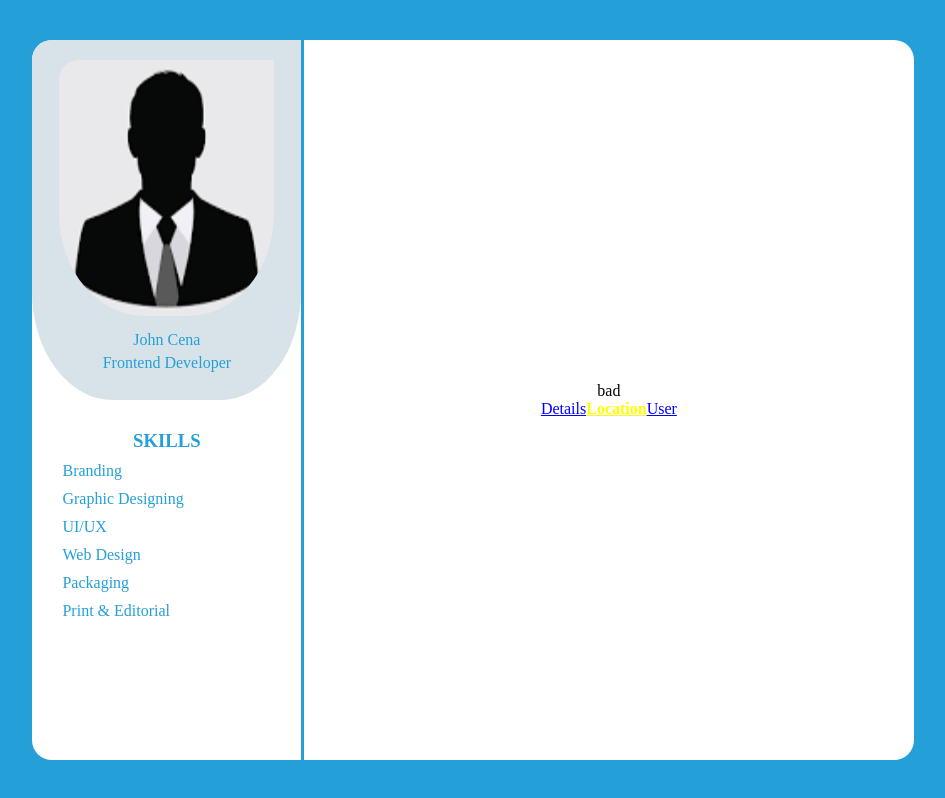
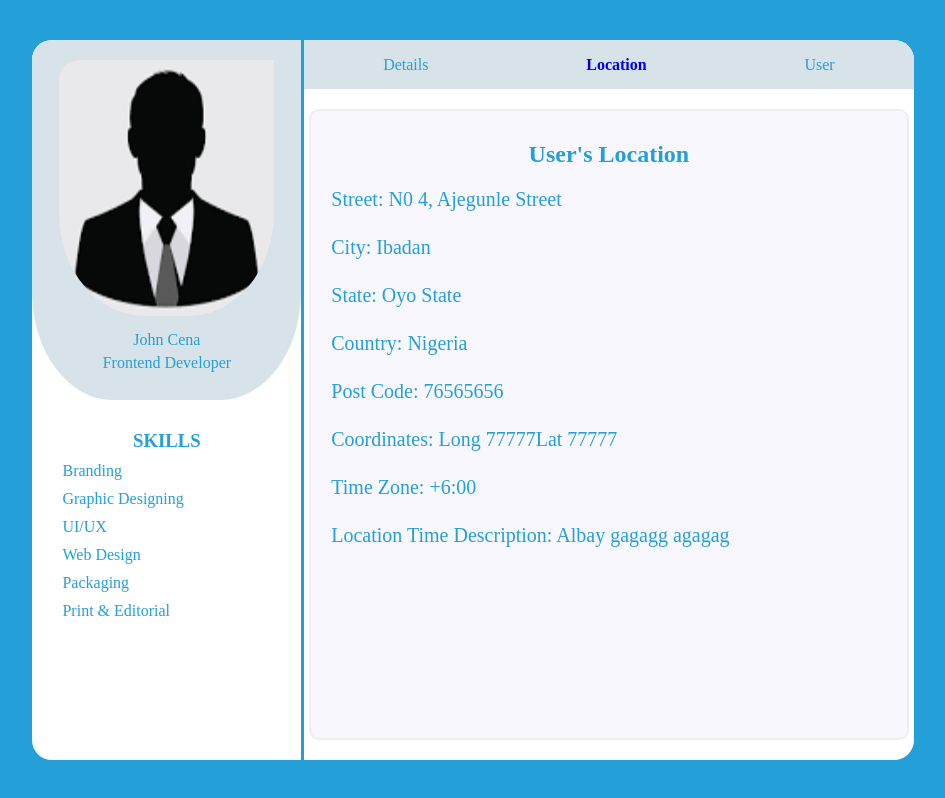
Before and after one commit to abujafar93/altSch-2nd-Assignment-Pagination, a React (Create React App) app: page /location in a window 1280 px wide. Shown: the whole page, without its empty margins (167-1112 px from the left). Built offline with nearby package versions, Linux system fonts and the light colour scheme.

Commit message:
user Details UI completed

```diff
--- a/src/App.js
+++ b/src/App.js
@@ -5,6 +5,7 @@ function App() {
   return (
     <div className="container">
       <UsersDetails />
+      {/* <Users /> */}
       {/* <div className="card">
         <Users />
 
--- a/src/Components/Location.jsx
+++ b/src/Components/Location.jsx
@@ -1,7 +1,36 @@
 import React from "react";
 
 const Location = () => {
-  return <div>Location</div>;
+  return (
+    <div className="navDisplay">
+      <h2>User's Location</h2>
+      <p>
+        Street: <span>N0 4, Ajegunle</span> Street
+      </p>
+      <p>
+        City: <span>Ibadan</span>
+      </p>
+      <p>
+        State: <span>Oyo</span> State
+      </p>
+      <p>
+        Country: <span>Nigeria</span>
+      </p>
+      <p>
+        Post Code: <span>76565656</span>
+      </p>
+      <p>
+        Coordinates: <span>Long 77777</span>
+        <span>Lat 77777</span>
+      </p>
+      <p>
+        Time Zone: <span>+6:00</span>
+      </p>
+      <p>
+        Location Time Description: <span>Albay gagagg agagag</span>
+      </p>
+    </div>
+  );
 };
 
 export default Location;
--- a/src/Components/MembershipInfo.jsx
+++ b/src/Components/MembershipInfo.jsx
@@ -1,7 +1,36 @@
 import React from "react";
 
 const MembershipInfo = () => {
-  return <div>MemberShip Info</div>;
+  return (
+    <div className="navDisplay">
+      <h2>Membership Details</h2>
+      <p>
+        id: <span>name</span>
+        <span>value</span>
+      </p>
+      <p>
+        Registration Date: <span>May 17 1993</span>
+      </p>
+      <p>
+        Member for: <span>23</span> years
+      </p>
+      <p>
+        Password: <span>Male</span>
+      </p>
+      <p>
+        Cell: <span>75756756756</span>
+      </p>
+      <p>
+        salt: <span>abujafar93</span>
+      </p>
+      <p>
+        NAT: <span>Dk</span>
+      </p>
+      <p>
+        uuid: <span>ABdulfatai Quadri</span>
+      </p>
+    </div>
+  );
 };
 
 export default MembershipInfo;
--- a/src/Components/PersonalDetails.jsx
+++ b/src/Components/PersonalDetails.jsx
@@ -1,7 +1,35 @@
 import React from "react";
 
 const PersonalDetails = () => {
-  return <div>Personal Details</div>;
+  return (
+    <div className="navDisplay">
+      <h2>Personal Details</h2>
+      <p>
+        Name: <span>Mr Abdulfatai Quadri</span>
+      </p>
+      <p>
+        Date of Birth: <span>May 17 1993</span>
+      </p>
+      <p>
+        Age: <span>23</span> years
+      </p>
+      <p>
+        Gender: <span>Male</span>
+      </p>
+      <p>
+        E-mail: <span>quadri1435@gmail.com</span>
+      </p>
+      <p>
+        Username: <span>abujafar93</span>
+      </p>
+      <p>
+        Phone Number: <span>+234888888888</span>
+      </p>
+      <p>
+        NAT: <span>DK</span>
+      </p>
+    </div>
+  );
 };
 
 export default PersonalDetails;
--- a/src/Components/UserDetailsNavBar.jsx
+++ b/src/Components/UserDetailsNavBar.jsx
@@ -6,19 +6,20 @@ function UserDetailsNavBar() {
   const navlinkstyles = ({ isActive }) => {
     return {
       fontWeight: isActive ? "bold" : "normal",
-      color: isActive ? "yellow" : "blue",
+      color: isActive ? "#259ge9" : "#259fd8",
+      textDecoration: "none",
     };
   };
 
   return (
     <nav className="primary-nav">
-      <NavLink style={navlinkstyles} to="UsersDetails">
+      <NavLink style={navlinkstyles} to="/">
         Details
       </NavLink>
-      <NavLink style={navlinkstyles} to="/Location">
+      <NavLink style={navlinkstyles} to="/location">
         Location
       </NavLink>
-      <NavLink style={navlinkstyles} to="/MembershipInfo">
+      <NavLink style={navlinkstyles} to="/member">
         User
       </NavLink>
     </nav>
--- a/src/Components/UserDetailsRight.jsx
+++ b/src/Components/UserDetailsRight.jsx
@@ -1,11 +1,19 @@
 import React from "react";
+import { Route, Routes } from "react-router-dom";
+import PersonalDetails from "./PersonalDetails";
 import UserDetailsNavBar from "./UserDetailsNavBar";
+import Location from "./Location";
+import MembershipInfo from "./MembershipInfo";
 
 const UserDetailsRight = () => {
   return (
     <div className="userDetailsRight">
-      bad
       <UserDetailsNavBar />
+      <Routes>
+        <Route path="/" element={<PersonalDetails />} />
+        <Route path="location" element={<Location />} />
+        <Route path="member" element={<MembershipInfo />} />
+      </Routes>
       <div></div>
     </div>
   );
--- a/src/Components/Users.jsx
+++ b/src/Components/Users.jsx
@@ -45,7 +45,7 @@ const Users = () => {
   //   console.log(itemObj);
   // });
 
-  return <div>get data first</div>;
+  return <></>;
 };
 
 export default Users;
--- a/src/index.css
+++ b/src/index.css
@@ -6,7 +6,7 @@
 
 .container {
   height: 100vh;
-  background-color: rgb(37, 159, 216);
+  background-color: #259fd8;
   display: flex;
   justify-content: center;
   align-items: center;
@@ -18,8 +18,6 @@
   display: flex;
   justify-content: center;
   align-items: center;
-  /* background-color: #ffffff; */
-  /* border-radius: 20px; */
 }
 
 .userDetailsLeft {
@@ -37,7 +35,7 @@
   flex-direction: column;
   align-items: center;
   border-radius: 20px 0px 30% 30%;
-  background-color: rgb(215, 227, 233);
+  background-color: #d7e3e9;
   height: 50%;
   width: 100%;
   padding: 20px 0px 20px 0px;
@@ -69,11 +67,46 @@
 .userDetailsRight {
   display: flex;
   flex-direction: column;
-  justify-content: center;
-  align-items: center;
+  /* justify-content: center; */
+  /* align-items: center; */
   margin-left: 3px;
   width: 68%;
   height: 100%;
   border-radius: 0px 20px 20px 0px;
   background-color: #ffffff;
 }
+
+.primary-nav {
+  width: 100%;
+  position: sticky;
+  top: 0;
+  left: 0;
+  height: 50px;
+  display: flex;
+  align-items: center;
+  justify-content: space-around;
+  background-color: #d7e3e9;
+  border-radius: 0px 20px 0px 0px;
+}
+
+.navDisplay {
+  display: flex;
+  flex-direction: column;
+  padding: 30px 20px;
+  border: 2px solid #f0eded;
+  margin: 20px 5px;
+  height: 80vh;
+  border-radius: 10px;
+  color: #259fd8;
+  background-color: rgb(247, 247, 253);
+}
+
+.navDisplay h2 {
+  text-align: center;
+  margin-bottom: 20px;
+}
+
+.navDisplay p {
+  margin-bottom: 25px;
+  font-size: 20px;
+}
```
